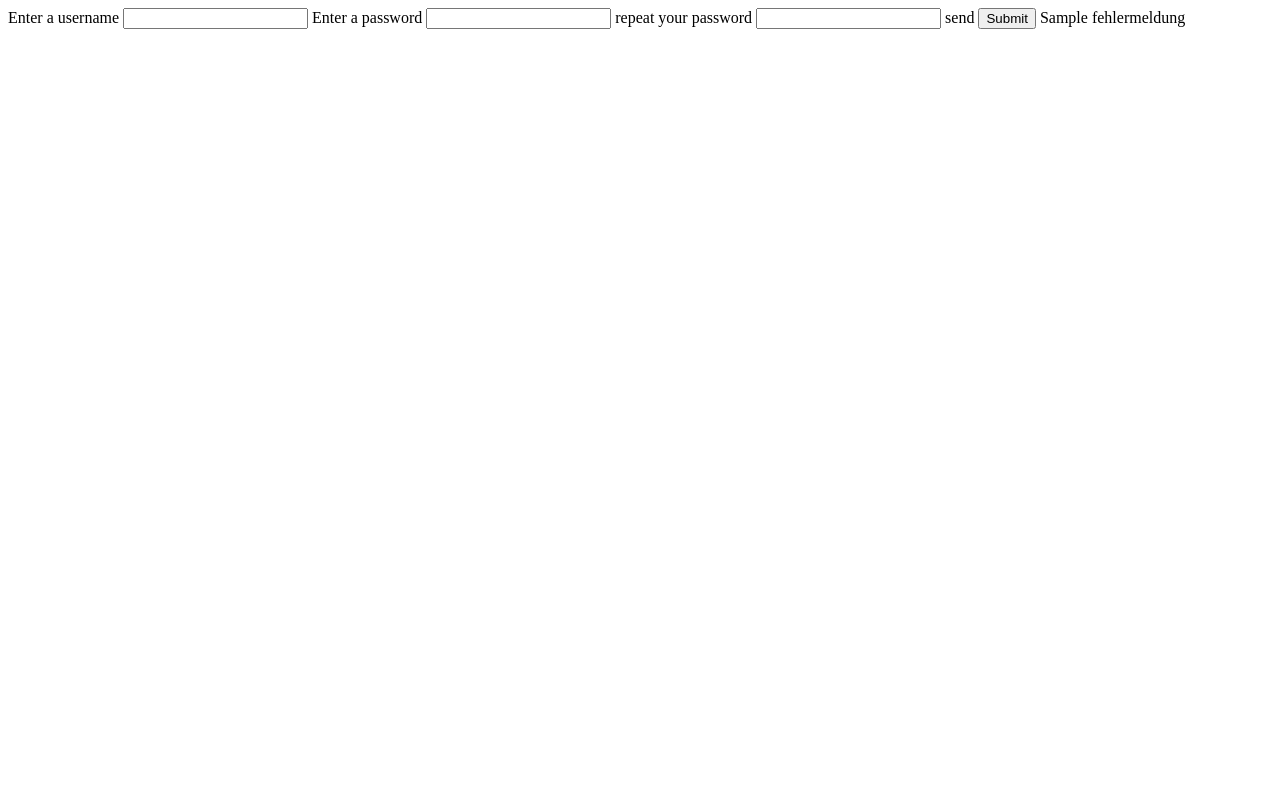
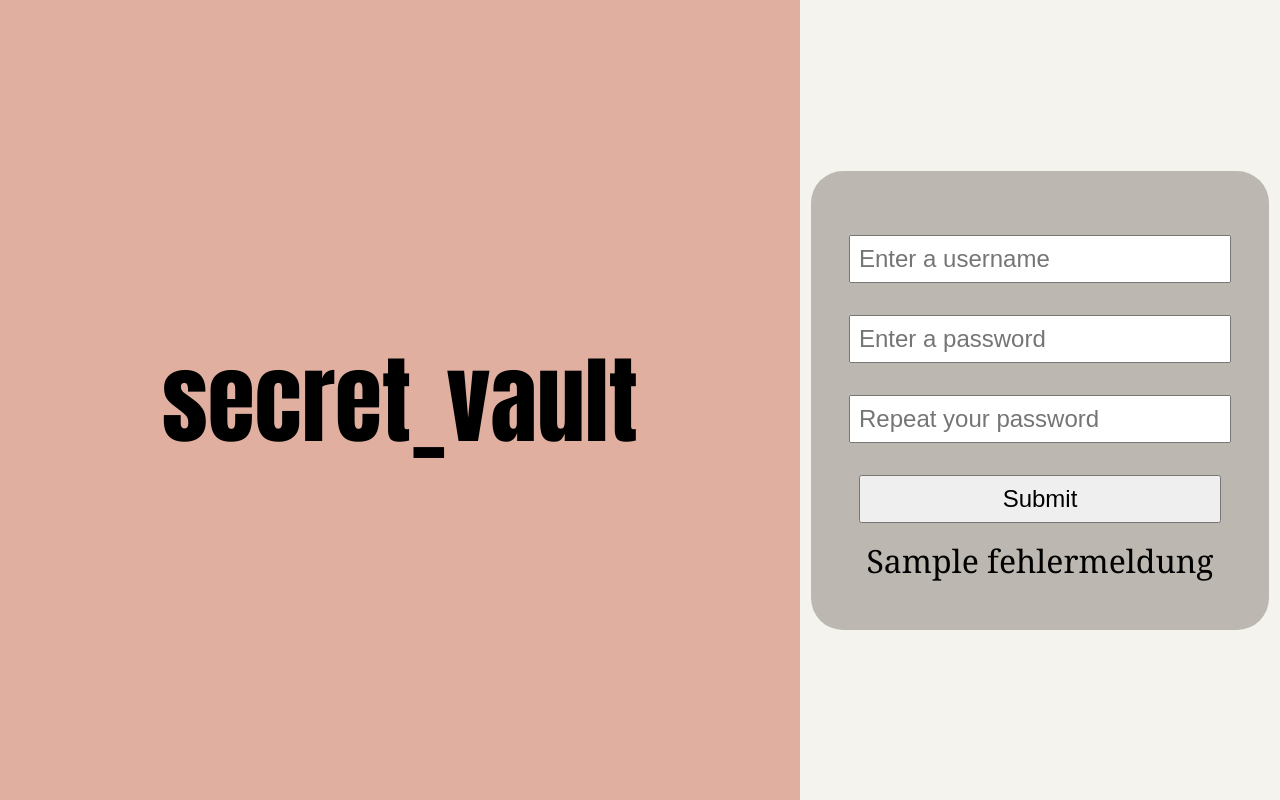
Before and after one commit to AntonB1608/secret_vault, a Flask app: template templates/register.html in a window 1280 px wide. Run offline with Flask 3, Linux system fonts and the light colour scheme; the template is opened without the code that fills it: most values are stand-ins (such as "Sample title", 1, 10 or a date in 2020).

Commit message:
style: add title and input boxes with placeholder for registration

```diff
--- /dev/null
+++ b/static/style.css
@@ -0,0 +1,47 @@
+body {
+    display: flex;
+    background-color: #E0AFA0;
+    min-height: 100vh;
+    margin: 0;
+}
+.title {
+    flex: 1.25;
+    display: flex;
+    justify-content: center;
+    align-items: center;
+
+}
+h1 {
+    font-size: 6rem;
+    font-family: Impact, Haettenschweiler, 'Arial bold';
+
+}
+.register {
+    display: flex;
+    background-color: #F4F3EE;
+    flex: 0.75;
+    justify-content: center;
+    align-items: center;
+    flex-direction: column;
+    min-height: 100vh;
+}
+.field {
+    padding: 3rem;
+    display: flex;
+    justify-content: center;
+    align-items: center;
+    flex-direction: column;
+    background-color: #BCB8B1;
+    border-radius: 2rem;
+    font-family: cambria, cochin;
+    font-size: 2rem;
+}
+.label {
+    margin: 2rem;
+}
+input {
+    width: 100%;
+    padding: 0.5rem;
+    font-size: 1.5rem;
+    margin: 1rem;
+}
--- a/templates/register.html
+++ b/templates/register.html
@@ -4,19 +4,26 @@
     <meta charset="UTF-8">
     <meta name="viewport" content="width=device-width, initial-scale=1.0">
     <title>register</title>
+    <link rel="stylesheet" href="{{ url_for('static', filename='style.css') }}">
 </head>
 <body>
-    <form method="POST" action="/register">
-    <label>Enter a username</label>
-    <input type = "text" name = "username">
-    <label>Enter a password</label>
-    <input type = "password" name = "password">
-    <label>repeat your password</label>
-    <input type = "password" name = "repeat_password">
-    <label>send</label>
-    <input type = "submit">
-    {{ fehlermeldung }}
-</form>
+    <div class = title>
+        <h1> secret_vault</h1>
+    </div>
+    <div class = register>
+        <form method="POST" action="/register">
+            <div class = field>
+                <label></label>
+                <input type="text" name="username" placeholder="Enter a username">
+                <input type = "password" name = "password" placeholder = "Enter a password" {{ fehlermeldung }}>
+                <input type = "password" name = "repeat_password" placeholder = "Repeat your password" {{ fehlermeldung }}>
+                <input type = "submit" placeholder = "Send">
+                {{ fehlermeldung }}
+            </div>
+
+    </form>
+    </div>
+
 
 </body>
 </html>
```
Also changed, not shown: style.css (deleted).
